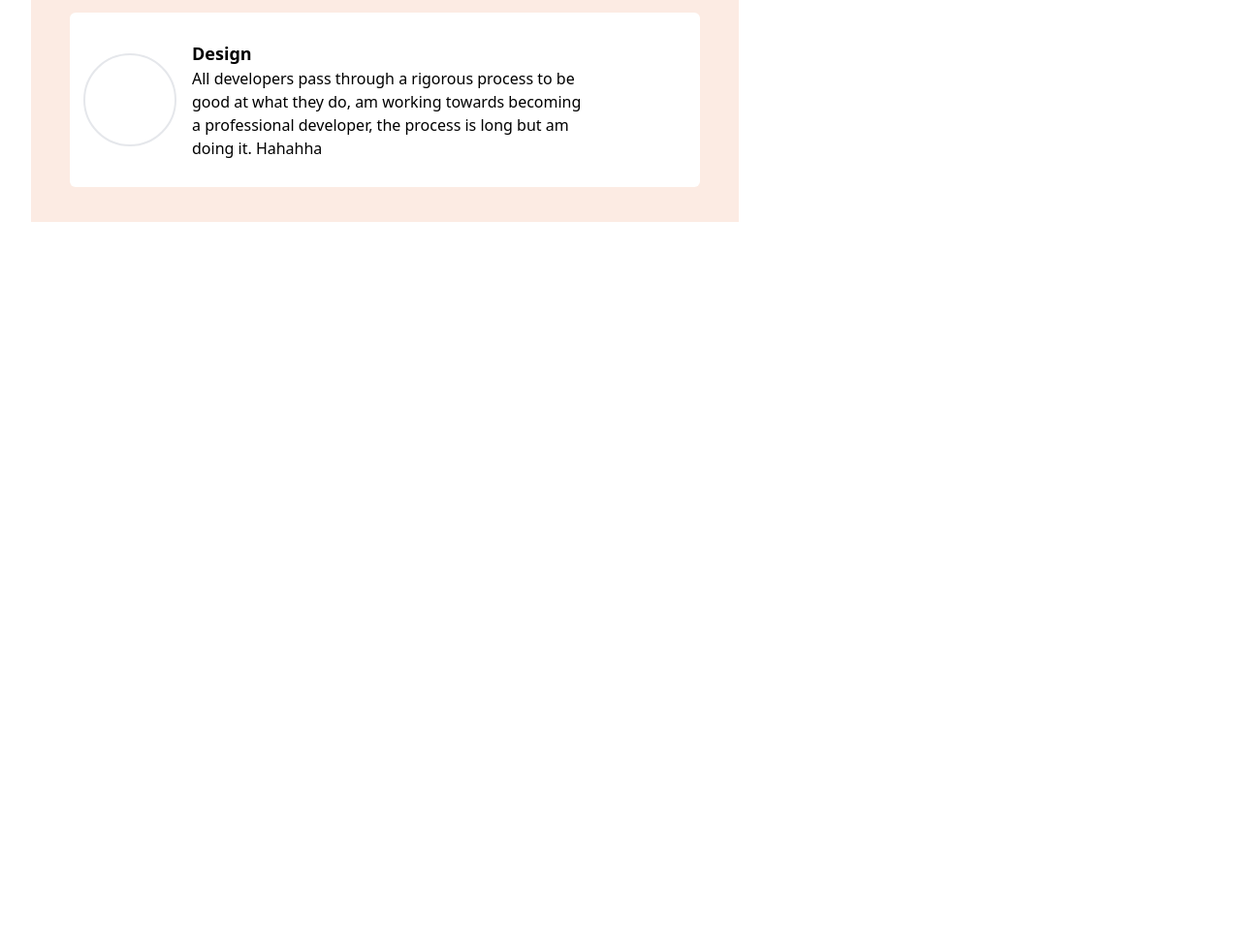
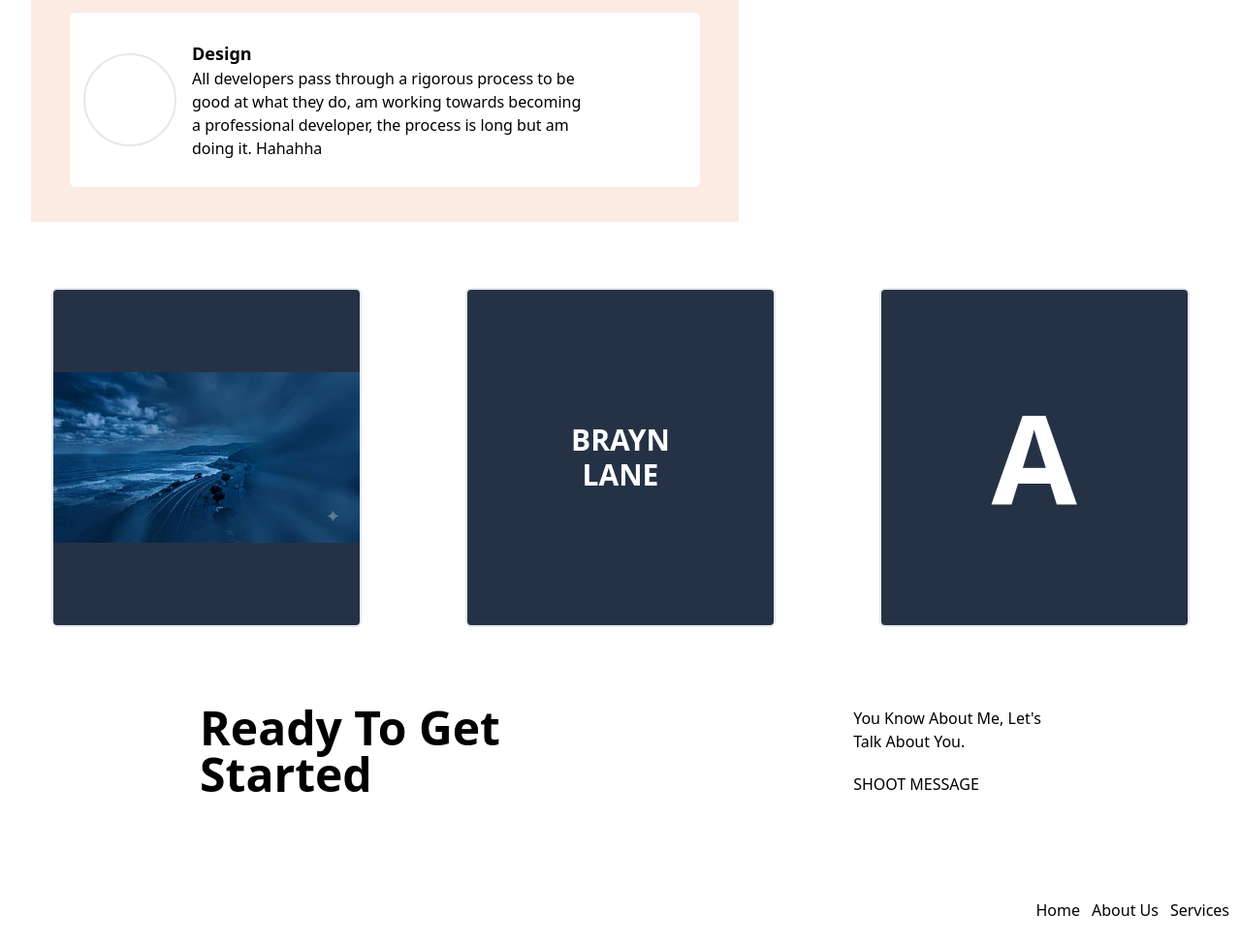
Before and after one commit to Nwobasi-Dirionye/learnfactoryassignment1, a website: page index.html in a window 1280 px wide. Shown: the part 1067-2042 px from the top of the page at 97% size. Before the commit the page ends 1364 px from the top, so only its background shows below. Drawn offline with nearby package versions, Linux system fonts and the light colour scheme.

Commit message:
added footer and new sections

```diff
--- a/index.html
+++ b/index.html
@@ -102,5 +102,30 @@
         </div>
       </div>
     </section>
+    <section">
+      <div class="flex justify-around items-center w-full bg-white">
+        <div class=" flex justify-center items-center w-1/4 border-2 bg-[#253246] h-[350px] rounded-md"><div><img src="divimage2.jpeg" alt=""></div></div>
+        <div class="flex justify-center items-center text-center w-1/4 border-2 h-[350px] bg-[#253246] text-white rounded-md"><h1 class="text-3xl font-bold">BRAYN <br/>LANE</h1></div>
+        <div class="flex justify-center items-center text-center w-1/4 border-2 h-[350px] bg-[#253246] text-white rounded-md"><h1 class="text-9xl font-extrabold">A</h1></div>
+      </div>
+    </section>
+    <section>
+      <div class="flex justify-around items-center px-6 py-20">
+        <div><h1 class="text-5xl font-bold">Ready To Get <br/> Started</h1></div>
+        <div>
+          <p class="mb-5">You Know About Me, Let's <br/> Talk About You.</p>
+          <p>SHOOT MESSAGE</p>
+        </div>
+      </div>
+    </section>
+    <footer>
+      <div class="flex justify-end px-3 py-6">
+        <ul class="flex justify-between items-center gap-3 ">
+<li>Home</li>
+<li>About Us</li>
+<li>Services</li>
+      </ul>
+    </div>
+    </footer>
   </body>
 </html>
```
Also changed, not shown: divimage.jpeg (added), divimage2.jpeg (added), src/output.css.
